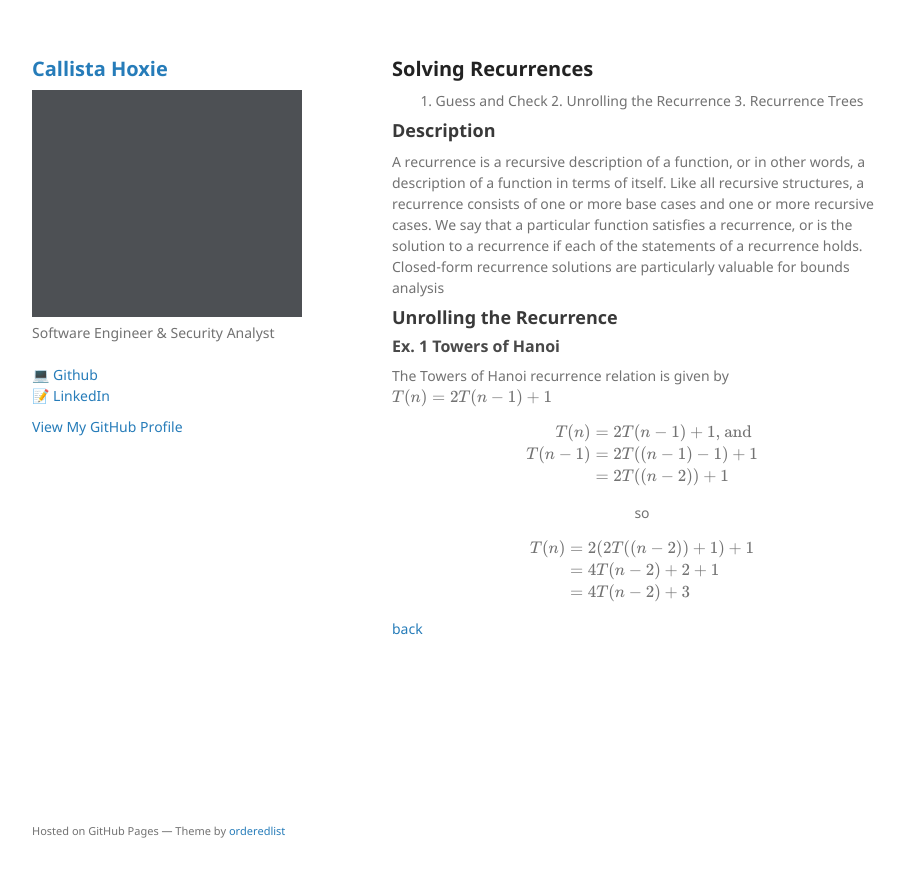
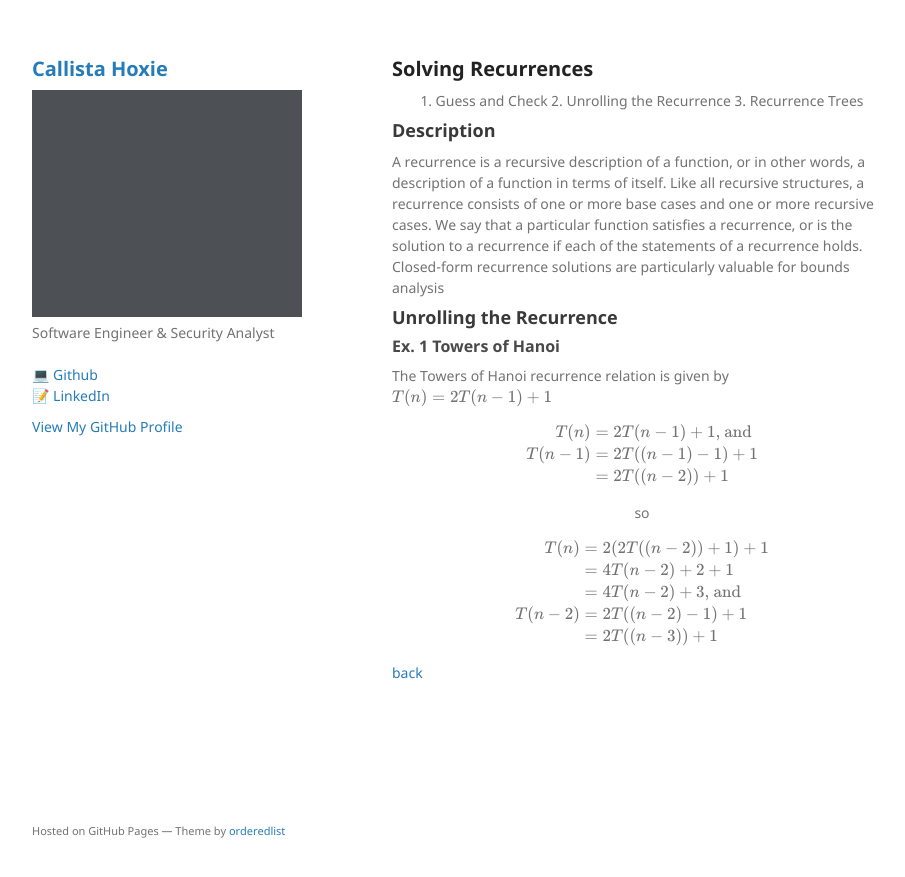
Before and after one commit to callistajosette/callistajosette.github.io, a Jekyll site: the page built from project-crease.md, in a window 1280 px wide. Shown: the top 877 px of the page, without its empty margins (178-1083 px from the left). Built offline with Jekyll 4.4.1, drawn with Linux system fonts in a browser that asks for light colours; our own code applies the rules of GitHub Pages for plain Markdown files.

Commit message:
Update project-crease.md

```diff
--- a/project-crease.md
+++ b/project-crease.md
@@ -30,7 +30,9 @@ $$
 \begin{align*}
 T(n) & = 2(2T((n-2)) + 1) + 1 \\
 & = 4T(n-2) + 2 + 1 \\
-& = 4T(n-2) + 3 \\
+& = 4T(n-2) + 3 \text{, and} \\
+T(n-2) & = 2T((n-2)-1) + 1 \\
+& = 2T((n-3)) + 1 \\
 \end{align*}
 $$
 </center>
```
